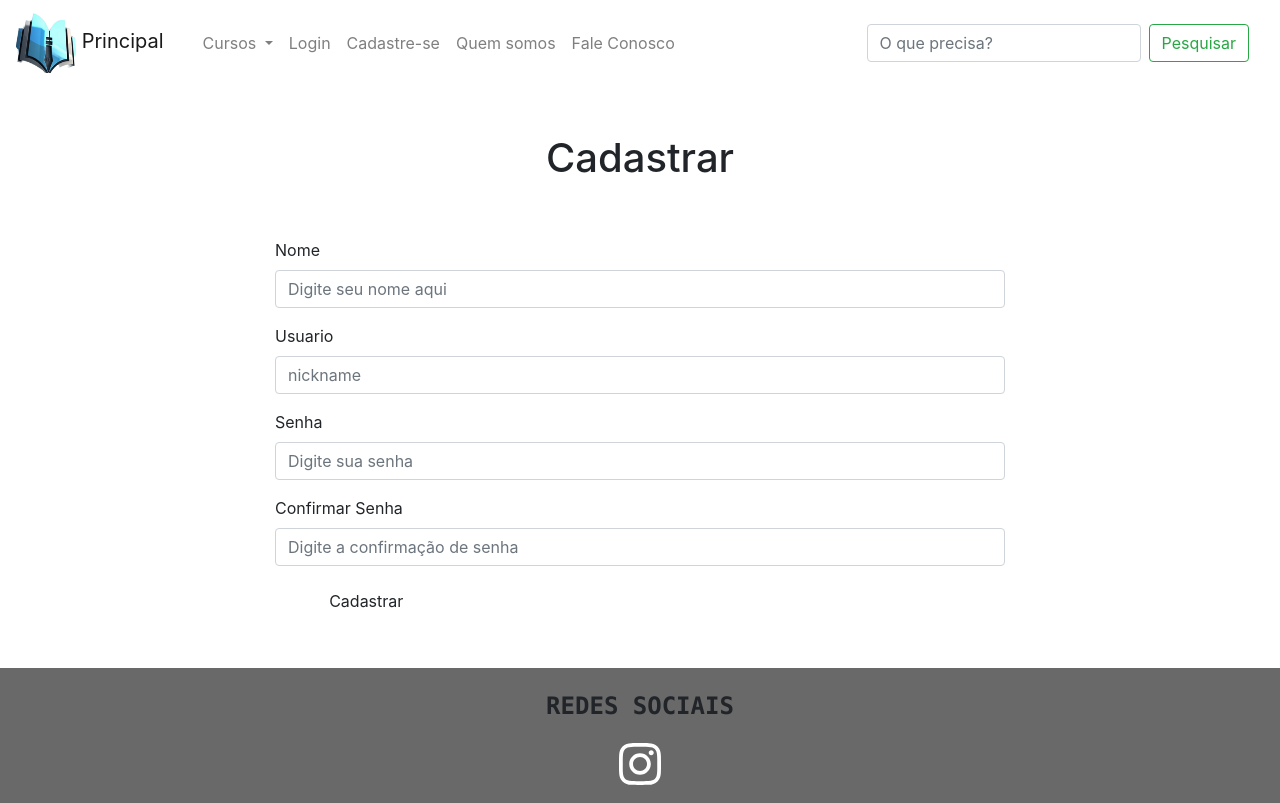
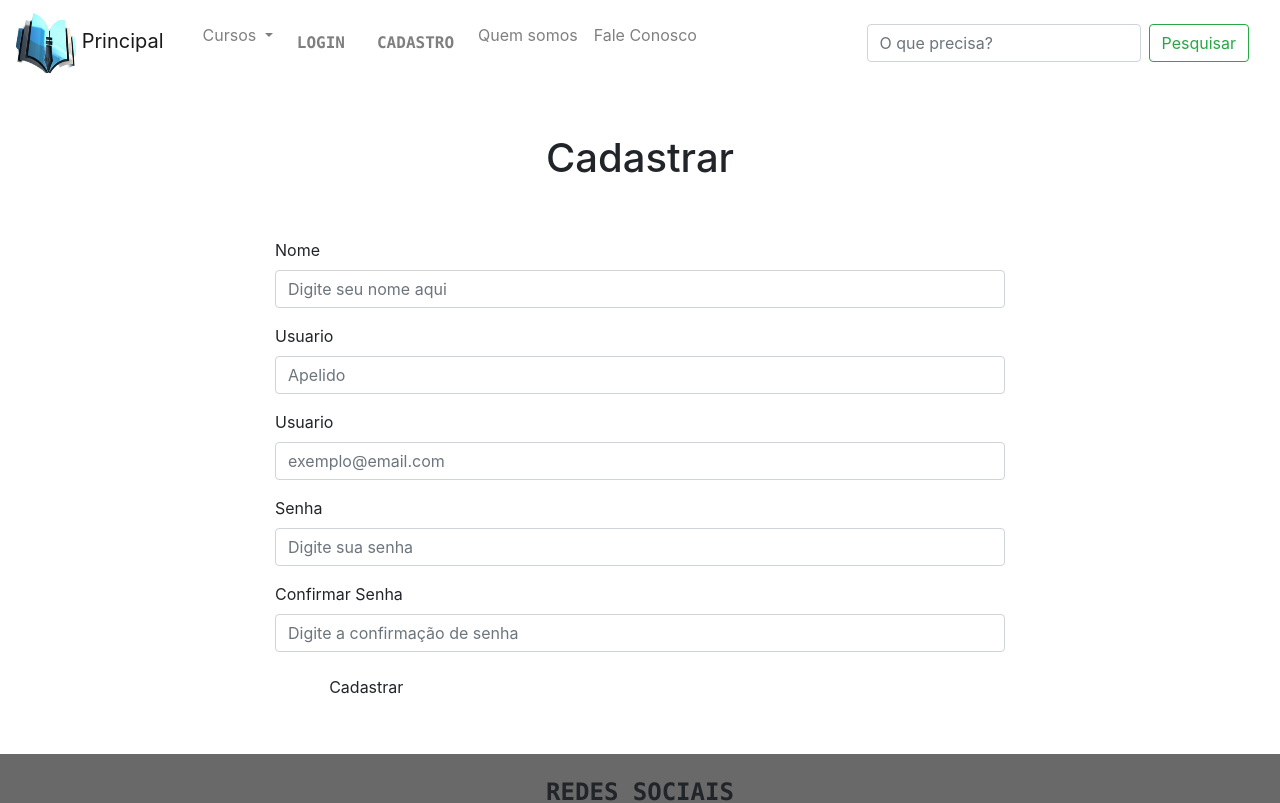
Before and after one commit to ricardotmendes/E-Tot-Front-End, an Angular app in the folder EtotFrontEnd/: page /cadastro in a window 1280 px wide. Shown: the top 803 px of the page. Built offline with nearby package versions, Linux system fonts and the light colour scheme.

Commit message:
Login E Cadastro atualizados/ segurança aplicada

```diff
--- a/EtotFrontEnd/src/app/app.module.ts
+++ b/EtotFrontEnd/src/app/app.module.ts
@@ -1,6 +1,7 @@
 import { BrowserModule } from '@angular/platform-browser';
 import { NgModule } from '@angular/core';
 import {HttpClientModule} from '@angular/common/http';
+import {FormsModule} from '@angular/forms';
 
 import { AppRoutingModule } from './app-routing.module';
 import { AppComponent } from './app.component';
@@ -28,7 +29,9 @@ import { CadastroComponent } from './cadastro/cadastro.component';
     BrowserModule,
     AppRoutingModule,
     FontAwesomeModule,
-    HttpClientModule
+    HttpClientModule,
+    FormsModule
+
   ],
   providers: [],
   bootstrap: [AppComponent]
--- a/EtotFrontEnd/src/app/cadastro/cadastro.component.html
+++ b/EtotFrontEnd/src/app/cadastro/cadastro.component.html
@@ -1,3 +1,4 @@
+
 <div class="container">
     <div class="row mt-5 mb-5">
         <div class="col-md-12">
@@ -12,29 +13,35 @@
                 <div class="form-group">
                     <label for='nome'>Nome</label>
                     <input type="text" class='form-control' id="nome" placeholder="Digite seu nome aqui"
-                        > <!--[(ngModel)]='user.nome'-->
+                        [(ngModel)]='user.nome'>
 
                 </div>
                 <div class="form-group">
                     <label for='usuario'>Usuario</label>
-                    <input type="text" class='form-control' id="usuario" placeholder="nickname"
-                        >
-                        <!--[(ngModel)]='user.usuario'-->
+                    <input type="text" class='form-control' id="usuario" placeholder="Apelido"
+                        [(ngModel)]='user.usuario'>
+
+                </div>
+                <div class="form-group">
+                    <label for='usuario'>Usuario</label>
+                    <input type="email" class='form-control' id="email" placeholder="exemplo@email.com"
+                        [(ngModel)]='user.email'>
+
                 </div>
                 <div class="form-group">
                     <label for="senha">Senha</label>
                     <input type="password" class="form-control" id="senha" placeholder="Digite sua senha"
-                         > <!--(input)='conferirSenha($event)' value='{{senha}}'-->
+                        (input)='conferirSenha($event)' value='{{senha}}' >
                 </div>
 
                 <div class="form-group">
                     <label for="senhaConf">Confirmar Senha</label>
                     <input type="password" class="form-control" id="senhaConf"
-                        placeholder="Digite a confirmação de senha" > <!--[(ngModel)]='user.senha'-->
+                        placeholder="Digite a confirmação de senha" [(ngModel)]='user.senha'>
                 </div>
 
                 <div class="dflex justify-content-center">
-                    <button class="btn btn-outline-sucess w-25" >Cadastrar</button> <!--(click)='cadastrar()'-->
+                    <button class="btn btn-outline-sucess w-25" (click)='cadastrar()'>Cadastrar</button>
                 </div>
             </div>
         </div>
--- a/EtotFrontEnd/src/app/cadastro/cadastro.component.ts
+++ b/EtotFrontEnd/src/app/cadastro/cadastro.component.ts
@@ -1,4 +1,7 @@
 import { Component, OnInit } from '@angular/core';
+import { Router } from '@angular/router';
+import { User } from '../model/User';
+import { AuthService } from '../service/auth.service';
 
 @Component({
   selector: 'app-cadastro',
@@ -7,9 +10,30 @@ import { Component, OnInit } from '@angular/core';
 })
 export class CadastroComponent implements OnInit {
 
-  constructor() { }
+  user: User = new User()
+  senha: string
+  constructor(private authService: AuthService, private router: Router) { }
 
-  ngOnInit(): void {
+  ngOnInit() {
+
+  }
+  conferirSenha(event: any) {
+    this.senha = event.target.value
+
   }
 
+  cadastrar() {
+
+    if (this.senha === this.user.senha) {
+      this.authService.cadastrar(this.user).subscribe((resp: User) => {
+        this.user = resp
+        this.router.navigate(['/login'])
+        alert ('Usuário cadastrado com sucesso!')
+
+      })
+    } else {
+      alert('Saus senhas não conferem')
+    }
+
+  }
 }
--- a/EtotFrontEnd/src/app/fale-conosco/fale-conosco.component.html
+++ b/EtotFrontEnd/src/app/fale-conosco/fale-conosco.component.html
@@ -38,7 +38,7 @@
 
         <div class="col-md-6">
             <div class="d-flex justify-content-end">
-                <img src="/EtotFrontEnd/src/assets/img/thoth.png" alt="Deus Tot">
+                <img src="" alt="Deus Tot">
             </div>
         </div>
 
--- a/EtotFrontEnd/src/app/login/login.component.html
+++ b/EtotFrontEnd/src/app/login/login.component.html
@@ -8,19 +8,23 @@
     <div class="row mb-5 d-flex justify-content-center">
         <div class="col-md-6">
             <div>
+
+
                 <div class="form-group">
                     <label for="usuario">Usuário</label>
                     <input type="text" class="form-control" id="usuario" aria-describedby="emailHelp"
-                        placeholder="seu apelido" >
-                        <!--[(ngModel)]='userLogin.usuario'-->
+                        placeholder="seu apelido" [(ngModel)]='userLogin.usuario'>
+
                 </div>
+
                 <div class="form-group">
                     <label for="senha">Senha</label>
-                    <input type="password" class="form-control" id="senha" placeholder="Senha"  >
-                </div> <!--[(ngModel)]='userLogin.senha'-->
+                    <input type="password" class="form-control" id="senha" placeholder="Senha"
+                        [(ngModel)]='userLogin.senha'>
+                </div>
 
-                <button type="submit" class="btn btn-outline-sucess w-25"  >Enviar</button>
-                <!--(click)='entrar()'-->
+                <button type="submit" class="btn btn-outline-sucess w-25" (click)='entrar()'>Enviar</button>
+
             </div>
         </div>
     </div>
--- a/EtotFrontEnd/src/app/login/login.component.ts
+++ b/EtotFrontEnd/src/app/login/login.component.ts
@@ -1,4 +1,7 @@
 import { Component, OnInit } from '@angular/core';
+import { Router } from '@angular/router';
+import { UserLogin } from '../model/UserLogin';
+import { AuthService } from '../service/auth.service';
 
 @Component({
   selector: 'app-login',
@@ -6,10 +9,22 @@ import { Component, OnInit } from '@angular/core';
   styleUrls: ['./login.component.css']
 })
 export class LoginComponent implements OnInit {
+  userLogin: UserLogin = new UserLogin();
 
-  constructor() { }
+  constructor(
+    private authService: AuthService,
+    private router: Router,
+  ) { }
 
-  ngOnInit(): void {
+  ngOnInit() {
   }
 
+  entrar() {
+    this.authService.logar(this.userLogin).subscribe((resp: UserLogin) => {
+     this.userLogin = resp
+     localStorage.setItem('token', this.userLogin.token)
+     this.router.navigate(['/home'])
+     //alterar router.navigate/home  depois para page dentro dos cursos, por exemplo
+    })
+  }
 }
--- a/EtotFrontEnd/src/app/model/UserLogin.ts
+++ b/EtotFrontEnd/src/app/model/UserLogin.ts
@@ -1,6 +1,5 @@
 export class UserLogin {
 
-    public nome: string
 	public usuario: string
 	public senha: string
 	public token: string
--- a/EtotFrontEnd/src/app/navbar/navbar.component.css
+++ b/EtotFrontEnd/src/app/navbar/navbar.component.css
@@ -1,3 +1,7 @@
 .nav-item :hover {
     color:greenyellow !important;
 }
+
+a {
+    cursor: pointer;
+  }
--- a/EtotFrontEnd/src/app/navbar/navbar.component.html
+++ b/EtotFrontEnd/src/app/navbar/navbar.component.html
@@ -29,13 +29,20 @@
                         <a class="dropdown-item" href="#">Desenvolvimento Pessoal</a>
                     </div>
                 </li>
-                <li class="nav-item">
-                    <a class="nav-link" routerLink="/login">Login</a>
-                </li>
+                <div *ngIf="auth.btnLogin()">
+                    <li class="nav-item">
+                      <a class="nav-link texto text-monospace text-uppercase font-weight-bold p-3" routerLink="/login">Login</a>
+                    </li>
 
-                <li class="nav-item">
-                    <a class="nav-link" routerLink="/cadastro">Cadastre-se</a>
-                </li>
+                  </div>
+
+                  <div *ngIf="auth.btnLogin()">
+                    <li class="nav-item">
+                      <a class="nav-link texto text-monospace text-uppercase font-weight-bold p-3"
+                        routerLink="/cadastro">Cadastro</a>
+                    </li>
+
+                  </div>
 
                 <li class="nav-item">
                     <a class="nav-link" routerLink="/sobrenos">Quem somos</a>
@@ -44,6 +51,11 @@
                     <a class="nav-link" routerLink="/faleconosco">Fale Conosco</a>
                 </li>
 
+                <div *ngIf="auth.btnSair()">
+                    <li class="nav-item">
+                      <a class="nav-link texto text-monospace text-uppercase font-weight-bold p-3" (click)='sair()'>Sair</a>
+                    </li>
+                  </div>
 
             </ul>
         <!--Opções do NavBar-->
--- a/EtotFrontEnd/src/app/navbar/navbar.component.ts
+++ b/EtotFrontEnd/src/app/navbar/navbar.component.ts
@@ -1,4 +1,6 @@
 import { Component, OnInit } from '@angular/core';
+import { Router } from '@angular/router';
+import { AuthService } from '../service/auth.service';
 
 @Component({
   selector: 'app-navbar',
@@ -7,9 +9,15 @@ import { Component, OnInit } from '@angular/core';
 })
 export class NavbarComponent implements OnInit {
 
-  constructor() { }
+  constructor(
+    private router: Router,
+    public auth: AuthService,
+  ) { }
 
   ngOnInit(): void {
   }
-
+sair() {
+  this.router.navigate(['/login'])
+  localStorage.clear()
 }
+}
--- a/EtotFrontEnd/src/app/service/auth.service.ts
+++ b/EtotFrontEnd/src/app/service/auth.service.ts
@@ -9,7 +9,7 @@ import { UserLogin } from '../model/UserLogin';
 export class AuthService {
 
   constructor(private http: HttpClient) { }
-}
+
 
 logar(userLogin: UserLogin){
   return this.http.post('http://localhost:8080/usuario/login', userLogin)
@@ -18,3 +18,28 @@ logar(userLogin: UserLogin){
 cadastrar(user: User) {
   return this.http.post('http://localhost:8080/usuario/cadastro', user)
 }
+
+btnSair(){
+  let ok = false
+  let token = localStorage.getItem('token')
+
+  if (token != null) {
+    ok = true
+  }
+  return ok
+}
+
+btnLogin(){
+  let ok = false
+  let token = localStorage.getItem('token')
+
+  if (token == null) {
+    ok = true
+  }
+  return ok
+  }
+
+
+
+
+}
```
Also changed, not shown: EtotFrontEnd/src/app/fale-conosco/fale-conosco.component.css (line endings or trailing spaces), EtotFrontEnd/src/assets/img/thoth_god.png (added).
